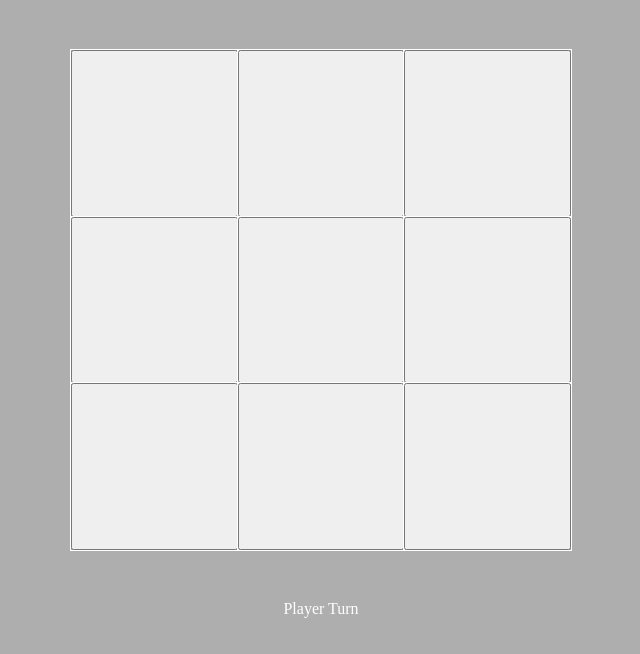
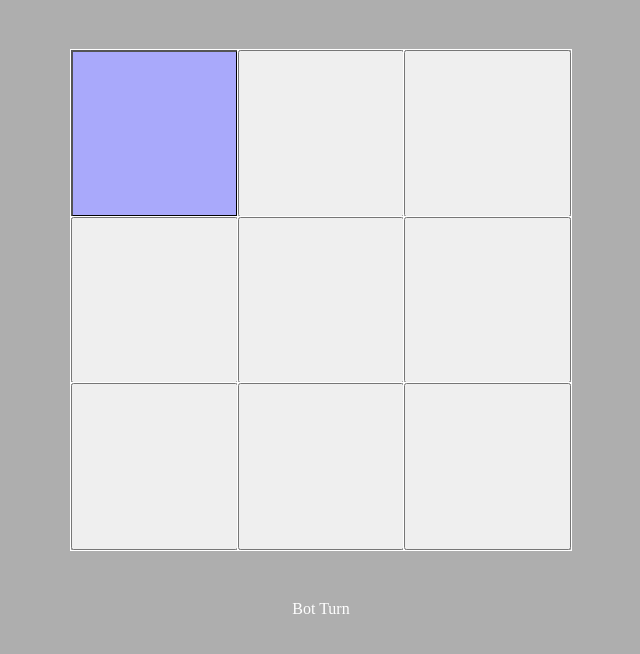
Before and after one commit to glovek08/tic-tac-toe, a website: page tictactoe_console-edition/index.html in a window 1280 px wide. Both pictures are taken after a click on the button 473 px from the left and 133 px from the top of the page. Shown: the whole page, without its empty margins (319-959 px from the left). Drawn offline with Linux system fonts and the light colour scheme.

Commit message:
[feat] gameboard cell click event, change turn function

```diff
--- a/tictactoe_console-edition/index.html
+++ b/tictactoe_console-edition/index.html
@@ -58,7 +58,44 @@
     function createCell(cellIndex) {
       const gameCell = document.createElement("button");
       gameCell.classList.add("cell");
+      gameCell.dataset.index = cellIndex;
+      gameCell.addEventListener("click", (event) => {
+        //for each cell attach an event that will test if the event's dataset.index position in gameboard is 0 (not yet picked).
+        const currentCellValue = gameboard[cellIndex];
+
+        //si el valor de la casilla actual NO es 0 (o sea esta tomada), salimos.
+        if (currentCellValue !== 0) {
+          console.log("Already picked cell");
+          turnDiv.textContent = "Already Picked";
+          return;
+        }
+
+        //si es 1 o 2: cambiar el valor del indice actual dentro de gameboard al retorno de changeTurn, cambiar de turno, aplicar las clases.
+        if (currentTurn === "bot-turn") {
+          gameCell.classList.add("bot");
+          gameboard[cellIndex] = changeTurn();
+          return;
+        } else {
+          gameCell.classList.add("player");
+          gameboard[cellIndex] = changeTurn();
+          return;
+        }
+        return;
+      });
       return gameCell;
     }
+    const changeTurn = () => {
+      if (currentTurn === "player-turn") {
+        turnDiv.textContent = "Bot Turn";
+        currentTurn = "bot-turn";
+        console.log("Bot's Turn");
+        return 1;
+      } else if (currentTurn === "bot-turn") {
+        turnDiv.textContent = "Player Turn";
+        currentTurn = "player-turn";
+        console.log("Player's Turn");
+        return 2;
+      }
+    };
   </script>
 </html>
```
